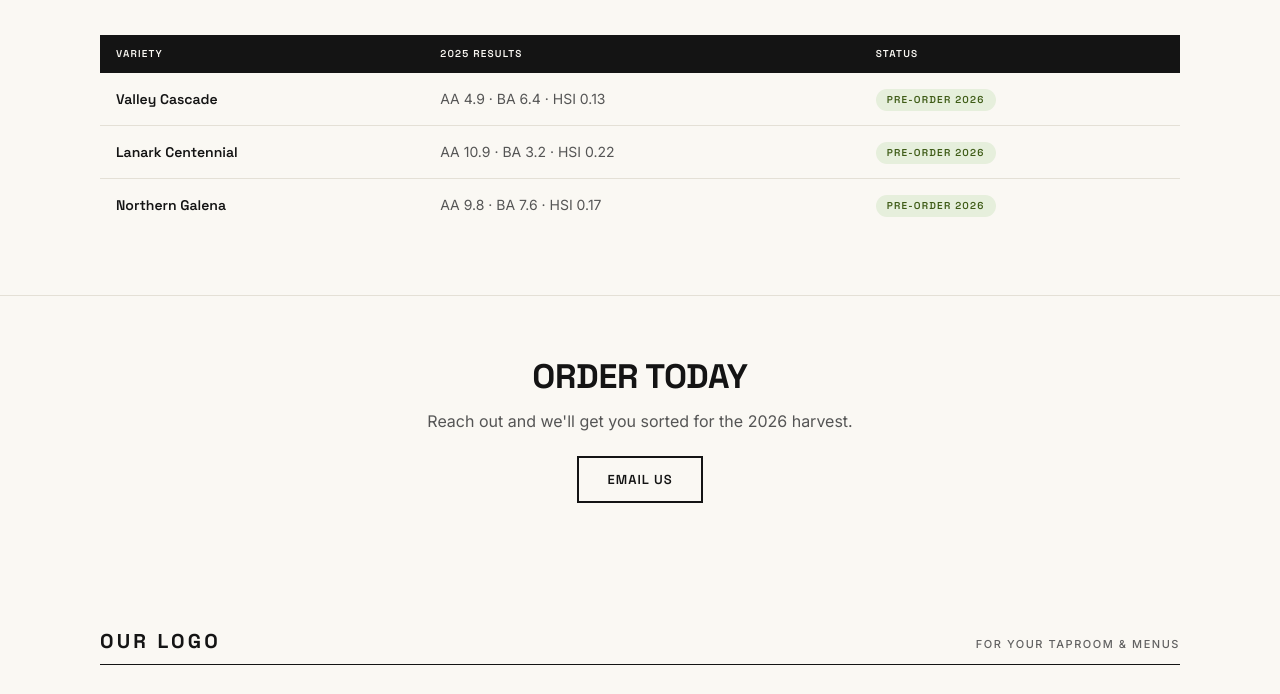
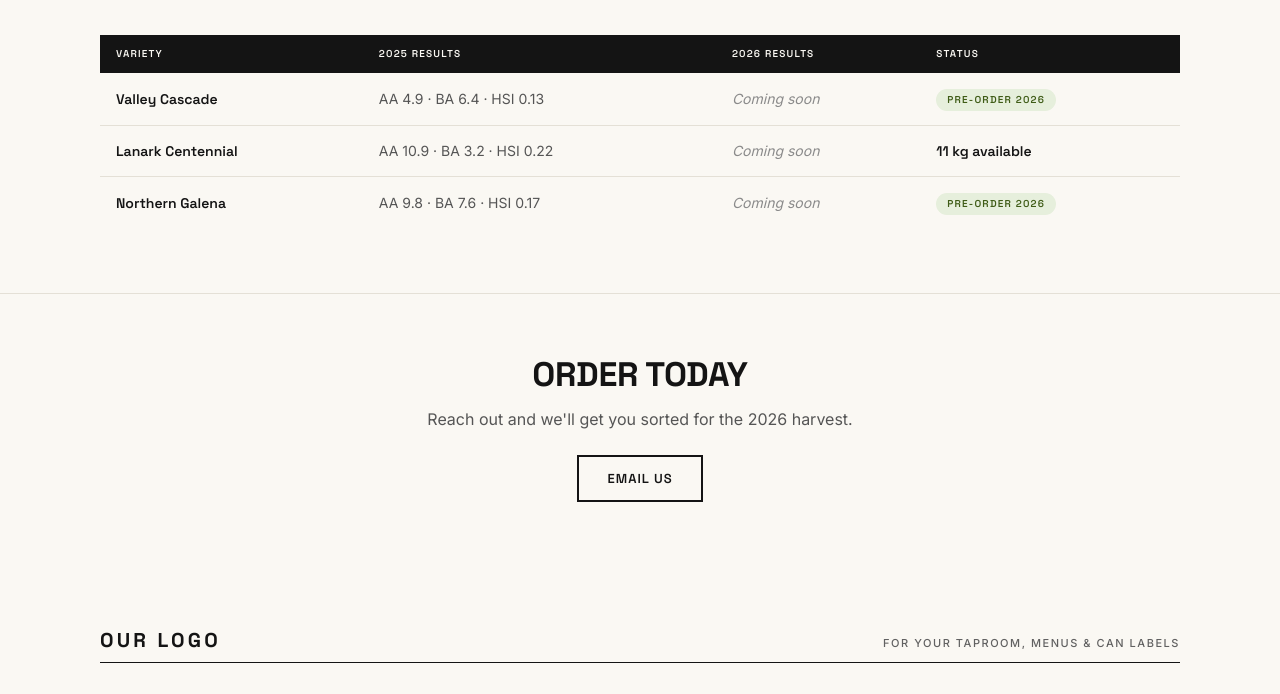
Before and after one commit to bhhian/battle-house-hops, a website: page brewers.html in a window 1280 px wide. Shown: the part 773-1467 px from the top of the page. Drawn offline with Linux system fonts and the light colour scheme.

Commit message:
feat: brewers page — 2026 results column, Lanark 11 kg availability
- Add "2026 Results" column to the availability table, "Coming soon" for all varieties
- Lanark Centennial status now plain bold "11 kg available" instead of a low-contrast green tag
- Update announce banner: 2025 sold out, 11 kg of 2026 Lanark Centennial available now
- Logo section subhead now mentions can labels
- Bump avail-table min-width 440px -> 560px for the fourth column

Co-Authored-By: Claude Opus 5 (1M context) <noreply@anthropic.com>

```diff
--- a/brewers.html
+++ b/brewers.html
@@ -34,7 +34,7 @@
             <div class="wrap"><h1>Brewers</h1></div>
         </section>
 
-        <div class="announce">All 2025 stock is sold out — pre-orders open for 2026.</div>
+        <div class="announce">2025 stock sold out — 11&nbsp;kg of 2026 Lanark Centennial available now. Pre-orders open.</div>
 
         <section class="section reveal">
             <div class="wrap">
@@ -56,12 +56,12 @@
                 <div class="avail-table-wrap">
                     <table class="avail-table">
                         <thead>
-                            <tr><th>Variety</th><th>2025 Results</th><th>Status</th></tr>
+                            <tr><th>Variety</th><th>2025 Results</th><th>2026 Results</th><th>Status</th></tr>
                         </thead>
                         <tbody>
-                            <tr><td><strong>Valley Cascade</strong></td><td>AA 4.9 · BA 6.4 · HSI 0.13</td><td><span class="status status--in">Pre-order 2026</span></td></tr>
-                            <tr><td><strong>Lanark Centennial</strong></td><td>AA 10.9 · BA 3.2 · HSI 0.22</td><td><span class="status status--in">Pre-order 2026</span></td></tr>
-                            <tr><td><strong>Northern Galena</strong></td><td>AA 9.8 · BA 7.6 · HSI 0.17</td><td><span class="status status--in">Pre-order 2026</span></td></tr>
+                            <tr><td><strong>Valley Cascade</strong></td><td>AA 4.9 · BA 6.4 · HSI 0.13</td><td class="avail-soon">Coming soon</td><td><span class="status status--in">Pre-order 2026</span></td></tr>
+                            <tr><td><strong>Lanark Centennial</strong></td><td>AA 10.9 · BA 3.2 · HSI 0.22</td><td class="avail-soon">Coming soon</td><td><strong>11&nbsp;kg available</strong></td></tr>
+                            <tr><td><strong>Northern Galena</strong></td><td>AA 9.8 · BA 7.6 · HSI 0.17</td><td class="avail-soon">Coming soon</td><td><span class="status status--in">Pre-order 2026</span></td></tr>
                         </tbody>
                     </table>
                 </div>
@@ -80,7 +80,7 @@
             <div class="wrap">
                 <div class="section-head">
                     <h2>Our Logo</h2>
-                    <span>For your taproom &amp; menus</span>
+                    <span>For your taproom, menus &amp; can labels</span>
                 </div>
                 <p class="prose">Need our logo for social or print? Right-click and save below, or <a href="https://drive.google.com/file/d/1tyV_qY1bTgf7WQbW1pJUN39uZHSGdi0m/view?usp=sharing" target="_blank" rel="noopener noreferrer" class="link-accent">download all the files here →</a></p>
                 <div class="logo-grid">
--- a/css/styles.css
+++ b/css/styles.css
@@ -156,11 +156,12 @@ a:focus-visible,button:focus-visible,.btn:focus-visible{outline:2px solid var(--
 .price-card .price{font:700 42px/1 var(--font-display);color:var(--ink);letter-spacing:-.01em}
 .price-card .price-unit{display:block;margin-top:10px;font:500 11px/1 var(--font-body);letter-spacing:.12em;text-transform:uppercase;color:var(--muted)}
 .avail-table-wrap{overflow-x:auto}
-.avail-table{width:100%;border-collapse:collapse;font-size:14px;min-width:440px}
+.avail-table{width:100%;border-collapse:collapse;font-size:14px;min-width:560px}
 .avail-table th{background:var(--ink);color:var(--white);text-align:left;padding:13px 16px;font:600 10px/1.2 var(--font-display);letter-spacing:.12em;text-transform:uppercase}
 .avail-table td{padding:14px 16px;border-bottom:1px solid var(--hair);color:#555}
 .avail-table td strong{font-family:var(--font-display);font-weight:600;color:var(--ink)}
 .avail-table tr:last-child td{border-bottom:0}
+.avail-table td.avail-soon{color:#8a8a8a;font-style:italic}
 .logo-grid{display:grid;grid-template-columns:repeat(2,1fr);gap:20px;max-width:560px;margin:6px 0 0}
 .logo-item{border:1px solid var(--hair);background:var(--panel);display:grid;place-items:center;padding:36px;aspect-ratio:4/3}
 .logo-item img{max-width:72%;max-height:72%;object-fit:contain}
```
